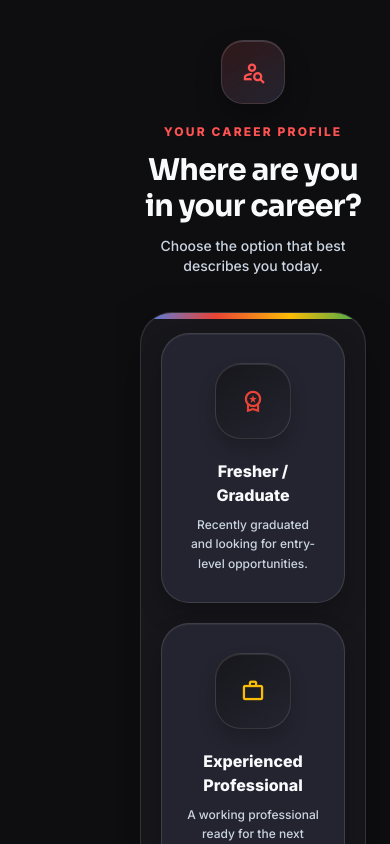
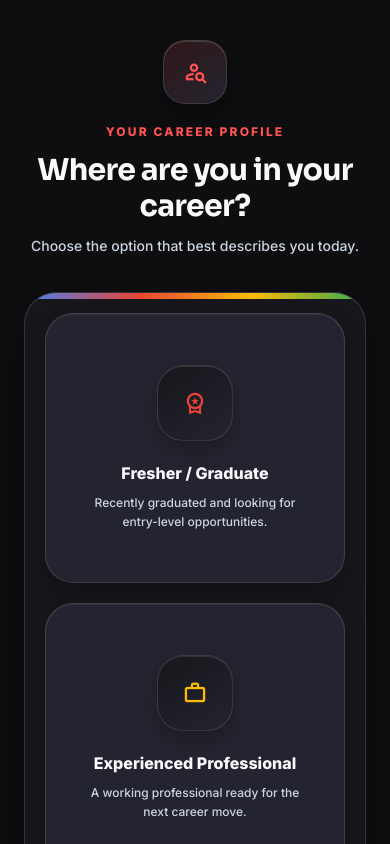
Before and after one commit to hirego1ai-design/hariom-, a Next.js app: page /onboarding/role-select in a window 390 px wide. Shown: the top 844 px of the page. Built offline with nearby package versions, Linux system fonts and the light colour scheme; no server answers.

Commit message:
fix(candidate): make onboarding layout responsive on mobile

```diff
--- a/src/app/onboarding/role-select/page.tsx
+++ b/src/app/onboarding/role-select/page.tsx
@@ -65,9 +65,9 @@ export default function RoleSelectPage() {
   return (
     <div className="min-h-screen flex" style={{ backgroundColor: "var(--bg-page)", color: "var(--text-primary)" }}>
       <CandidateSidebar />
-      <div className="flex-1 ml-[116px] min-w-0 min-h-screen relative overflow-hidden">
-        <div className="fixed inset-0 pointer-events-none -z-10 grid-bg opacity-35 ml-[116px]" />
-        <div className="fixed inset-0 pointer-events-none -z-10 ml-[116px]" style={{ background: "radial-gradient(ellipse at 82% 16%, rgba(66,133,244,0.12) 0%, transparent 52%), radial-gradient(ellipse at 15% 85%, rgba(234,67,53,0.1) 0%, transparent 48%)" }} />
+      <div className="flex-1 ml-0 md:ml-[116px] min-w-0 min-h-screen relative overflow-hidden">
+        <div className="fixed inset-0 pointer-events-none -z-10 grid-bg opacity-35 ml-0 md:ml-[116px]" />
+        <div className="fixed inset-0 pointer-events-none -z-10 ml-0 md:ml-[116px]" style={{ background: "radial-gradient(ellipse at 82% 16%, rgba(66,133,244,0.12) 0%, transparent 52%), radial-gradient(ellipse at 15% 85%, rgba(234,67,53,0.1) 0%, transparent 48%)" }} />
 
         <main className="min-h-screen px-6 py-10 lg:px-12 lg:py-14 max-w-[1120px] w-full mx-auto flex flex-col justify-center">
           <header className="text-center max-w-2xl mx-auto mb-9">
```
